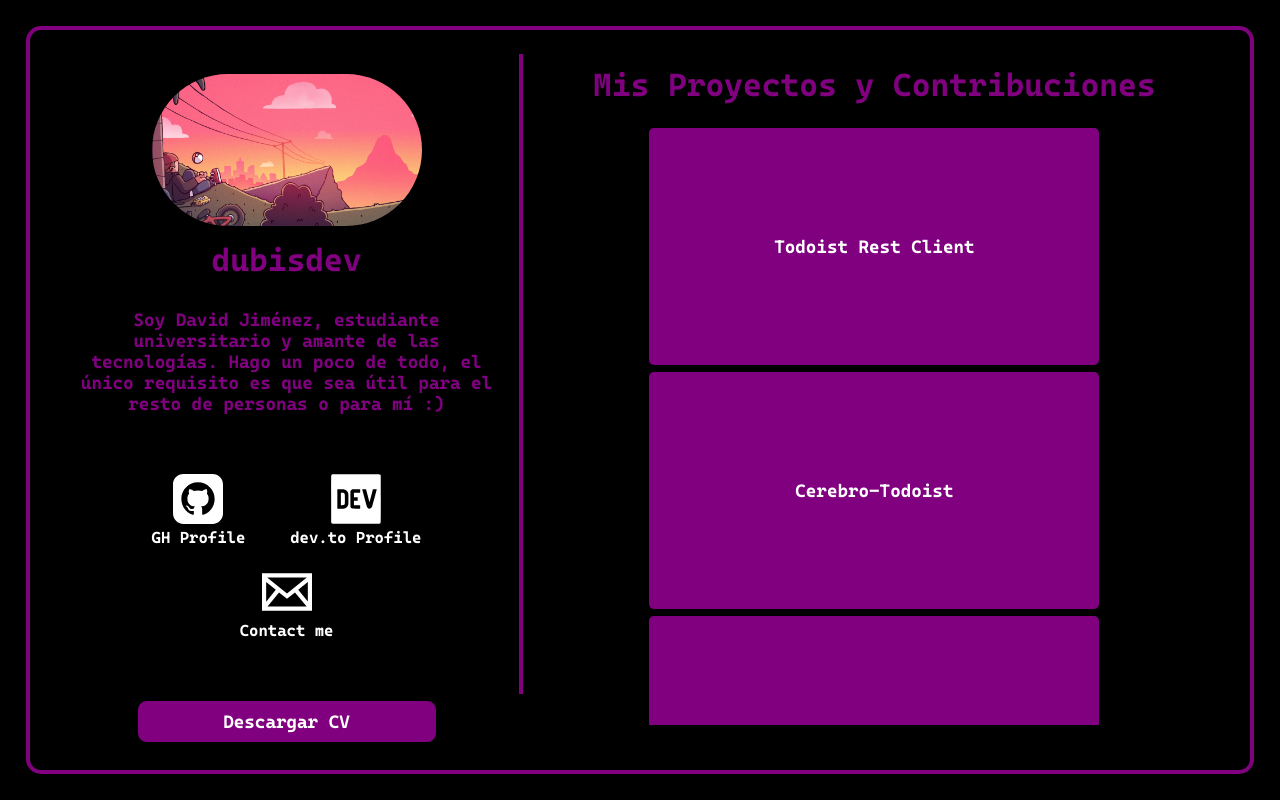
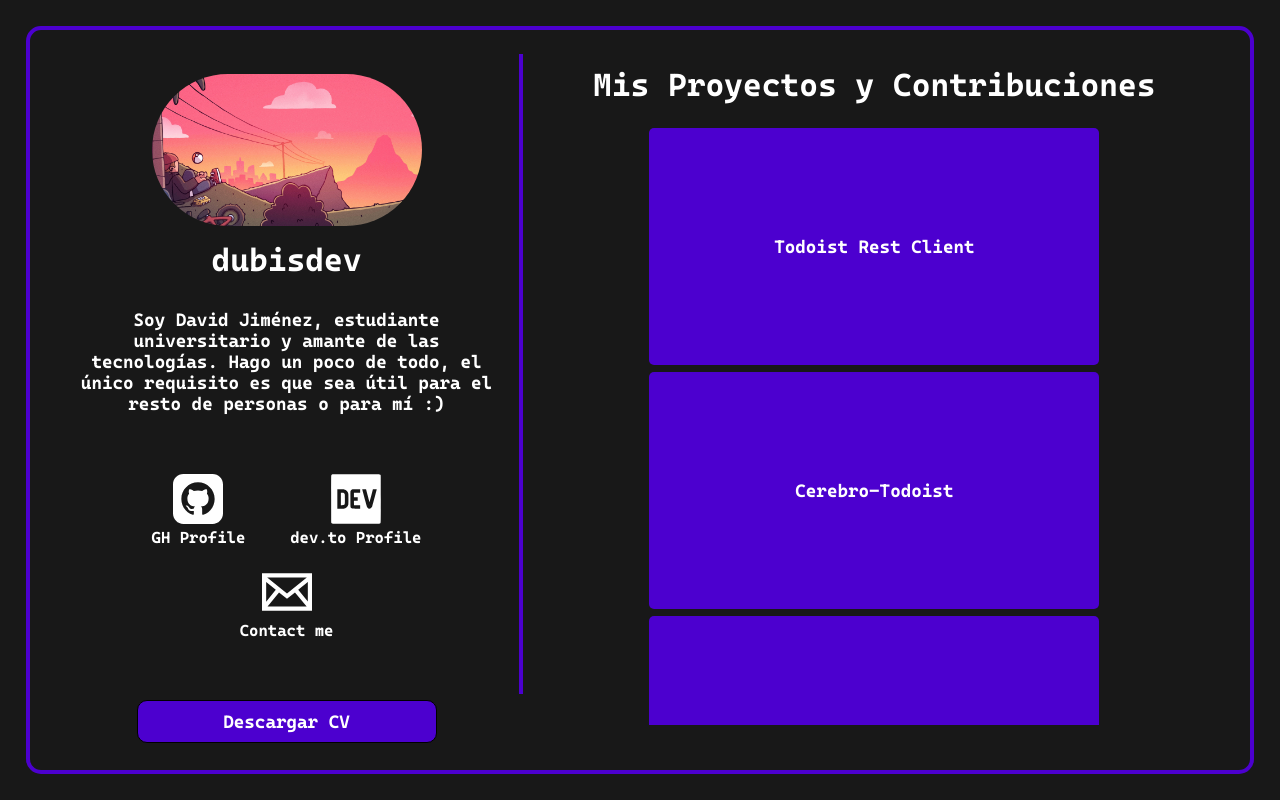
Before and after one commit to dubisdev/portfolio, a React (Create React App) app: page / in a window 1280 px wide. Built offline with nearby package versions, Linux system fonts and the light colour scheme.

Commit message:
fix colors

```diff
--- a/src/App.css
+++ b/src/App.css
@@ -1,12 +1,12 @@
 ::-webkit-scrollbar {
-	background-color: #000;
+	background-color: #4c00cf;
 	width: 12px;
 }
 ::-webkit-scrollbar-track {
-	background-color: #000;
+	background-color: #4c00cf;
 }
 ::-webkit-scrollbar-thumb {
-	background-color: purple;
+	background-color: #4c00cf;
 	border-radius: 15px;
 }
 ::-webkit-scrollbar-button {
@@ -19,20 +19,20 @@
 * {
 	box-sizing: border-box;
 	margin: 0;
-	color: purple;
+	color: white;
 	font-family: cascadia;
 	font-weight: 900;
 	font-size: large;
 }
 .black-bg {
 	height: 100vh;
-	background-color: black;
+	background-color: rgb(24, 24, 24);
 	padding: 2%;
 }
 .purple-line {
 	padding: 2%;
 	height: 100%;
-	border: 4px solid purple;
+	border: 4px solid #4c00cf;
 	border-radius: 15px;
 }
 main {
@@ -46,7 +46,7 @@ main {
 	flex-direction: column;
 	align-items: center;
 	flex: 40%;
-	border-right: 4px solid purple;
+	border-right: 4px solid #4c00cf;
 }
 .my-projects {
 	height: 80vh;
@@ -79,7 +79,7 @@ main {
 	margin: 0.5%;
 	padding: 6rem 1rem;
 	text-align: center;
-	background: purple;
+	background: #4c00cf;
 	color: #ffffff;
 }
 
@@ -98,7 +98,7 @@ main {
 	.my-info {
 		margin-bottom: 60px;
 		border: none;
-		border-bottom: 4px solid purple;
+		border-bottom: 4px solid #4c00cf;
 	}
 	.article-grid {
 		display: block;
--- a/src/components/Info.js
+++ b/src/components/Info.js
@@ -22,7 +22,7 @@ const MyInfo = () => {
 	return (
 		<section aria-label="my-info" className="my-info">
 			<img src="/profile.jpg" className="profile-img" alt="Profile" />
-			<h1 style={{ "font-size": "xx-large" }}>dubisdev</h1>
+			<h1 style={{ "font-size": "xx-large", color: "white" }}>dubisdev</h1>
 			<p className={styles.description}>
 				Soy David Jiménez, estudiante universitario y amante de las tecnologías.
 				Hago un poco de todo, el único requisito es que sea útil para el resto
--- a/src/components/icon.module.css
+++ b/src/components/icon.module.css
@@ -8,5 +8,5 @@
 }
 
 .a_element:hover {
-	background: rgb(44, 42, 49);
+	background: rgb(56, 54, 63);
 }
--- a/src/components/info.module.css
+++ b/src/components/info.module.css
@@ -16,7 +16,7 @@
 
 .cv_button {
 	cursor: pointer;
-	background: purple;
+	background: #4c00cf;
 	color: white;
 	border: 1px solid black;
 	border-radius: 10px;
```
